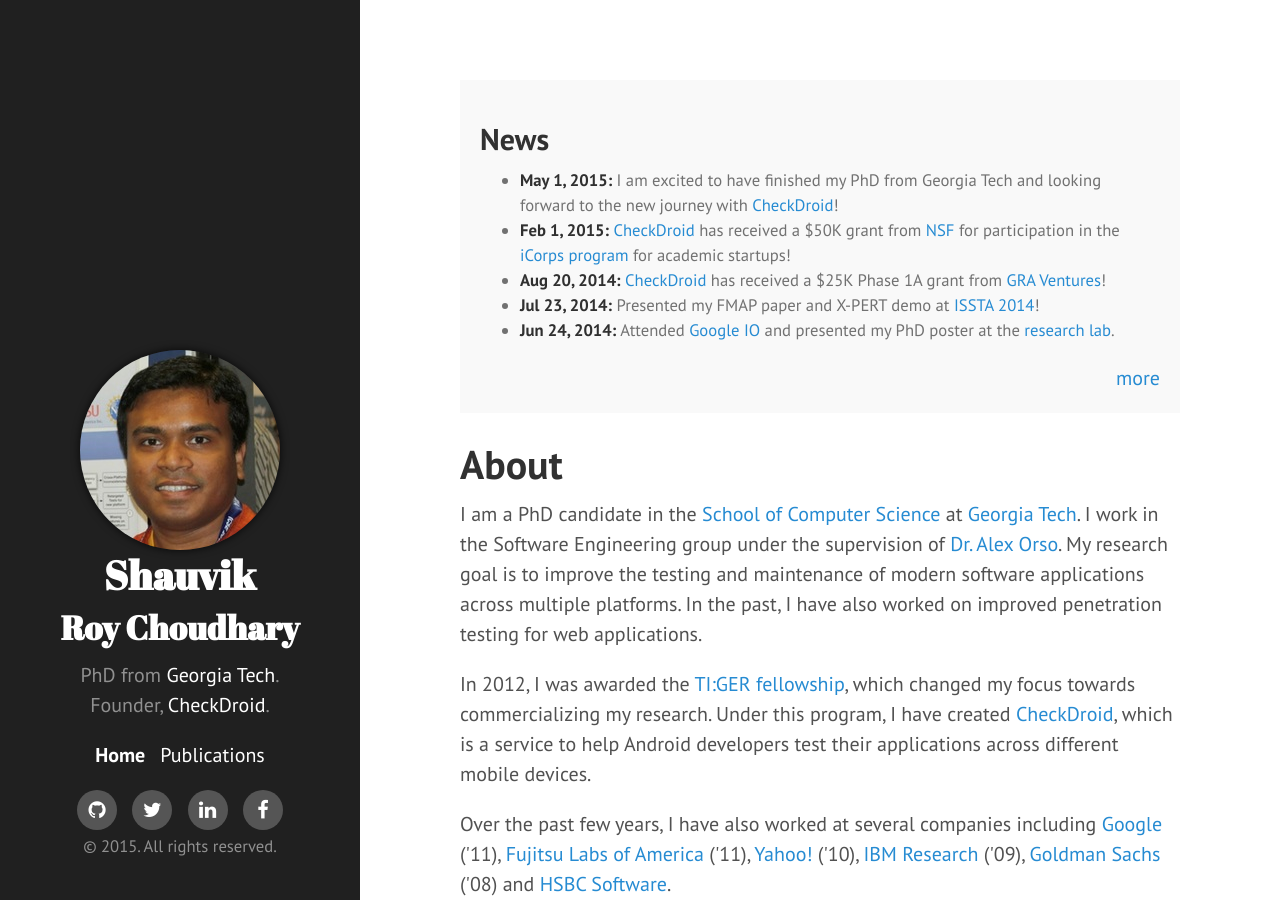
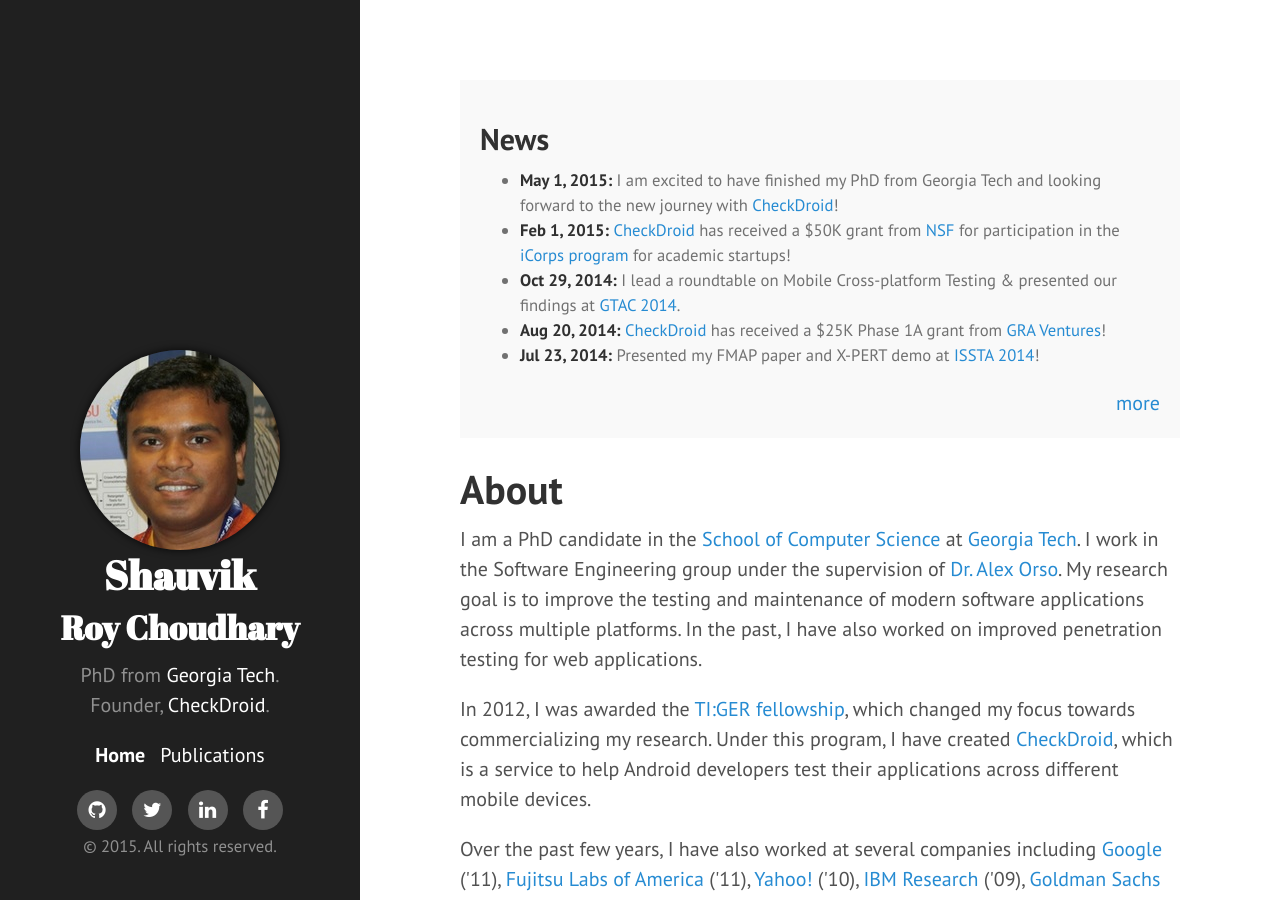
Before and after one commit to shauvik/shauvik.github.io, a Jekyll site: the page built from index.html, in a window 1280 px wide and 900 px high. Built offline with Jekyll 4.4.1, drawn with Linux system fonts in a browser that asks for light colours; nearby versions of some CDN libraries; Markdown is read by kramdown in place of the engine named in the settings.

Commit message:
Update news.md

```diff
--- a/_includes/news.md
+++ b/_includes/news.md
@@ -1,6 +1,8 @@
 * <strong>May 1, 2015:</strong> I am excited to have finished my PhD from Georgia Tech and looking forward to the new journey with <a href="http://checkdroid.com">CheckDroid</a>!
 
 * <strong>Feb 1, 2015:</strong> <a href="http://checkdroid.com">CheckDroid</a> has received a $50K grant from <a href="http://nsf.gov">NSF</a> for participation in the <a href="http://www.nsf.gov/news/special_reports/i-corps/">iCorps program</a> for academic startups!
+
+* <strong>Oct 29, 2014:</strong> I lead a roundtable on Mobile Cross-platform Testing & presented our findings at <a href="https://developers.google.com/google-test-automation-conference/2014/presentations#Day2RoundTable1">GTAC 2014</a>.
 
 * <strong>Aug 20, 2014:</strong> <a href="http://checkdroid.com">CheckDroid</a> has received a $25K Phase 1A grant from <a href="http://gra.org">GRA Ventures</a>!
 
```
